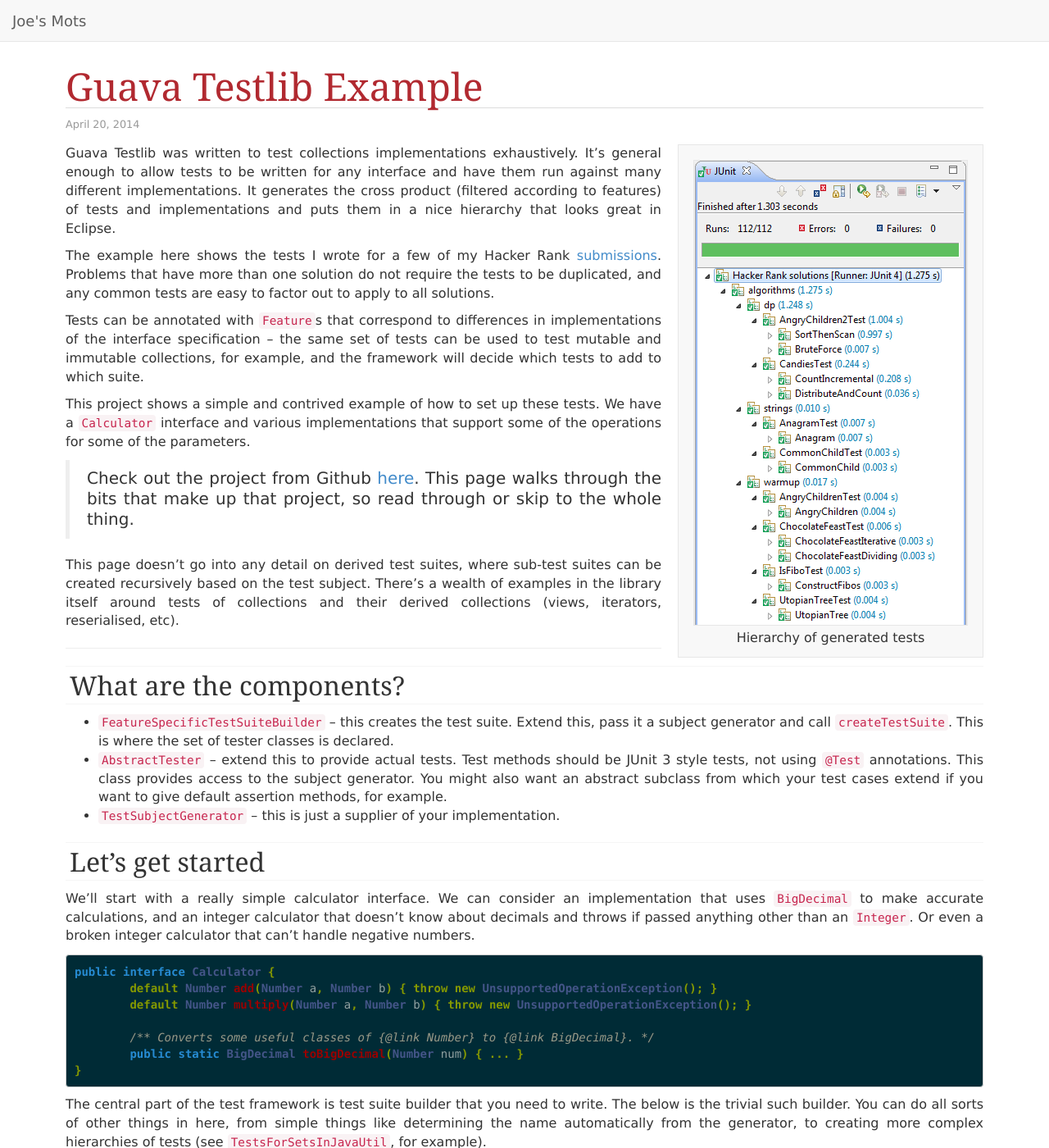
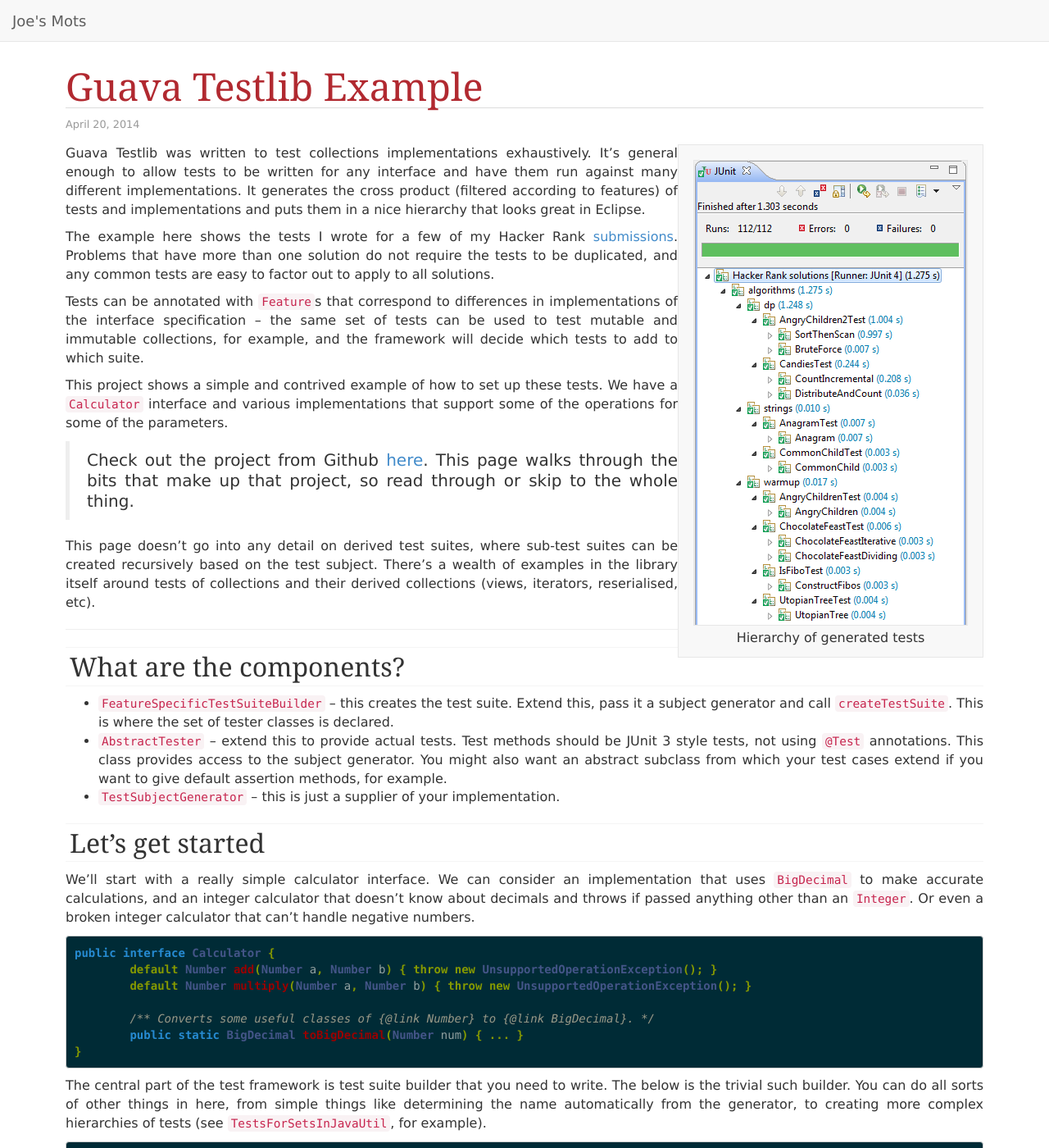
Before and after one commit to joekearney/joekearney.github.io, a Jekyll site: the page built from _posts/2014-04-20-guava-testlib-example.md, in a window 1280 px wide and 1400 px high. Shown: the whole window at 82% size. Built offline with Jekyll 4.4.1, drawn with Linux system fonts in a browser that asks for light colours; nearby versions of some CDN libraries; some web fonts are replaced; Markdown is read by kramdown in place of the engine named in the settings.

Commit message:
inline-image css

```diff
--- a/css/main.css
+++ b/css/main.css
@@ -61,14 +61,20 @@
   border: 1px solid #e7e7e7;
 }
 
-article .inline-image {
+.inline-image {
   padding: 18px 18px 0px 18px;
   background: #f8f8f8;
   border: 1px solid #e7e7e7;
+}
+.inline-image-right {
   float: right;
   margin-left: 20px;
 }
-article .inline-image-cap {
+.inline-image-left {
+  float: left;
+  margin-right: 20px;
+}
+.inline-image-cap {
   text-align: center;
   margin-top: 4px;
 }
```
